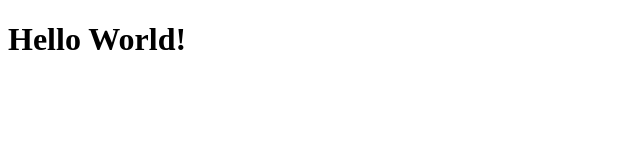
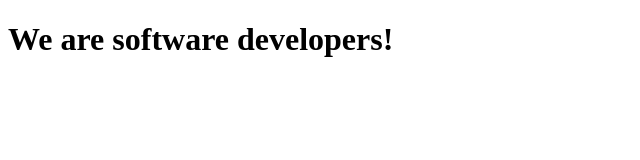
Before and after one commit to tanzila-abedin/technical.document.page, a plain HTML site: page index.html in a window 1280 px wide. Shown: the whole page, without its empty margins (0-640 px from the left). Drawn offline with Linux system fonts and the light colour scheme.

Commit message:
Update index.html

```diff
--- a/index.html
+++ b/index.html
@@ -8,7 +8,7 @@
 
   <body>
     <script src="https://cdn.freecodecamp.org/testable-projects-fcc/v1/bundle.js"></script>
-    <h1> Hello World!</h1>
+    <h1>We are software developers!</h1>
     <!--
 
     Hello Camper!
```
